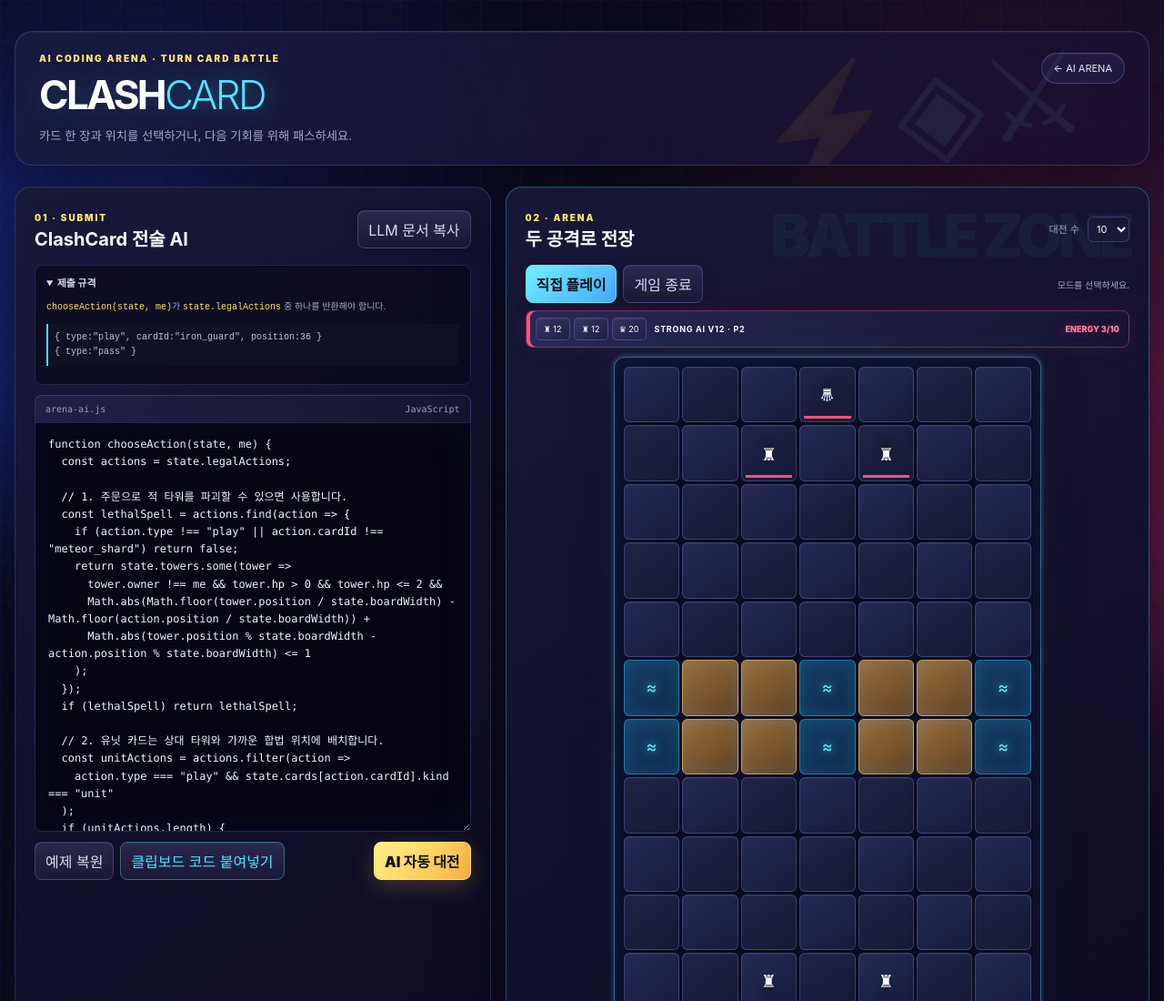
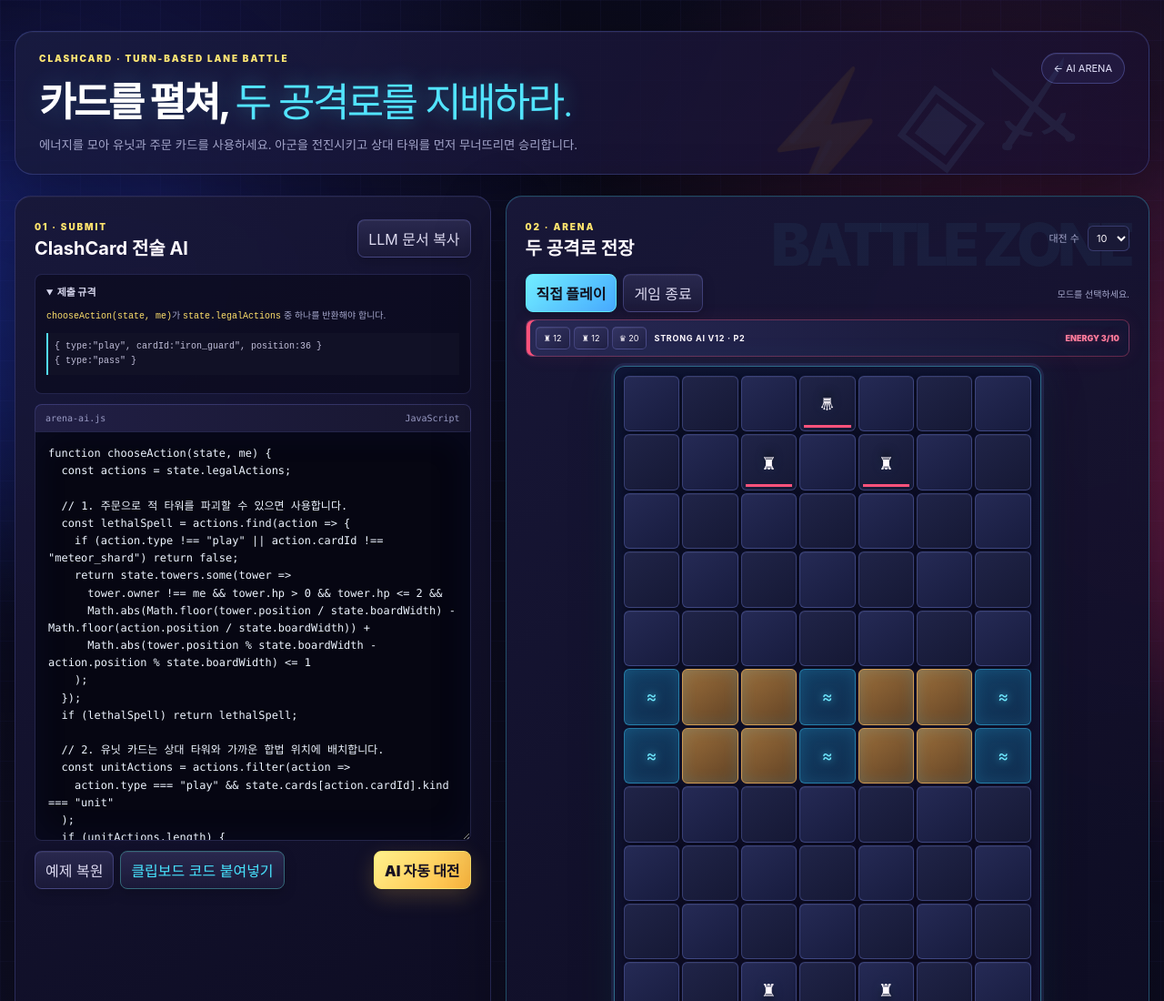
Before and after one commit to bythecodex2025/AIArena, a plain HTML site: page card/index.html in a window 1280 px wide. Shown: the top 1100 px of the page at 91% size. Drawn offline with Linux system fonts and the light colour scheme.

Commit message:
Rewrite ClashCard introduction around gameplay

```diff
--- a/card/index.html
+++ b/card/index.html
@@ -1,5 +1,5 @@
-<!doctype html><html lang="ko"><head><meta charset="UTF-8"><meta name="viewport" content="width=device-width,initial-scale=1"><meta name="description" content="내 JavaScript AI로 대전하는 턴제 카드 게임 ClashCard"><title>ClashCard · AI Arena</title><link rel="stylesheet" href="styles.css?v=20260812-neon-arena-v1"><link rel="stylesheet" href="board-12x7.css?v=20260812-neon-arena-v1"><link rel="stylesheet" href="theme.css?v=20260812-neon-arena-v1"></head><body class="clashcard-theme">
-<main class="shell"><header><div><p>AI CODING ARENA · TURN CARD BATTLE</p><h1>CLASH<span>CARD</span></h1><small>카드 한 장과 위치를 선택하거나, 다음 기회를 위해 패스하세요.</small></div><a href="../">← AI ARENA</a></header>
+<!doctype html><html lang="ko"><head><meta charset="UTF-8"><meta name="viewport" content="width=device-width,initial-scale=1"><meta name="description" content="에너지를 모아 유닛과 주문 카드를 사용하고, 두 공격로에서 상대 타워를 무너뜨리는 턴제 전략 게임 ClashCard"><title>ClashCard · 두 공격로 카드 전략 대결</title><link rel="stylesheet" href="styles.css?v=20260812-neon-arena-v1"><link rel="stylesheet" href="board-12x7.css?v=20260812-neon-arena-v1"><link rel="stylesheet" href="theme.css?v=20260812-neon-arena-v1"></head><body class="clashcard-theme">
+<main class="shell"><header><div><p>CLASHCARD · TURN-BASED LANE BATTLE</p><h1>카드를 펼쳐, <span>두 공격로를 지배하라.</span></h1><small>에너지를 모아 유닛과 주문 카드를 사용하세요. 아군을 전진시키고 상대 타워를 먼저 무너뜨리면 승리합니다.</small></div><a href="../">← AI ARENA</a></header>
 <section class="layout">
  <article class="panel code-panel"><div class="heading"><div><i>01 · SUBMIT</i><h2>ClashCard 전술 AI</h2></div><button id="copyDocs">LLM 문서 복사</button></div><details open><summary>제출 규격</summary><div><code>chooseAction(state, me)</code>가 <code>state.legalActions</code> 중 하나를 반환해야 합니다.<pre>{ type:"play", cardId:"iron_guard", position:36 }
 { type:"pass" }</pre></div></details><div class="editor-bar"><span>arena-ai.js</span><span>JavaScript</span></div><textarea id="editor" spellcheck="false"></textarea><div class="code-actions"><button id="reset">예제 복원</button><button id="paste">클립보드 코드 붙여넣기</button><button id="autoBattle">AI 자동 대전</button></div><p id="message"></p></article>
```
